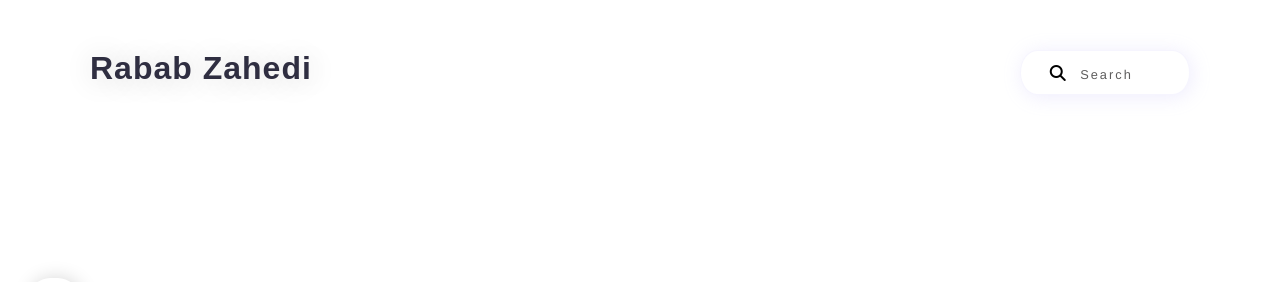
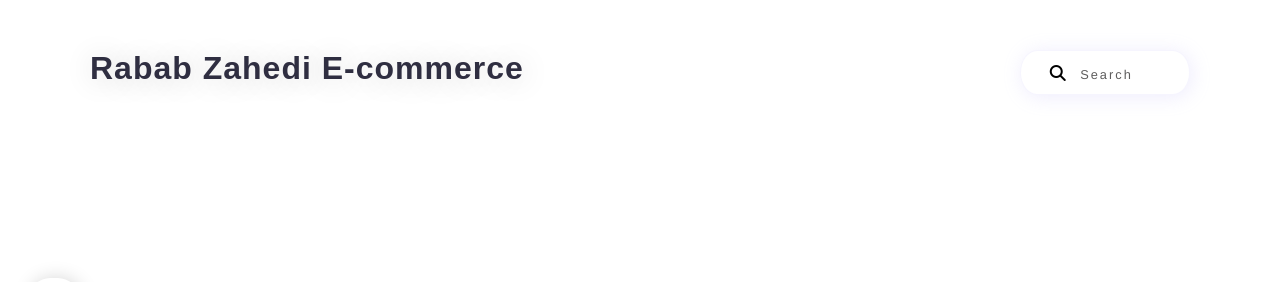
Before and after one commit to Rababzahedi/e-commerce-sample-project-2, a plain HTML site: page index.html in a window 1280 px wide. Shown: the top 282 px of the page. Drawn offline with Linux system fonts and the light colour scheme.

Commit message:
Initial commit

```diff
--- a/index.html
+++ b/index.html
@@ -17,7 +17,7 @@
 <body>
     <div class="container">
         <div class="logo">
-            <a href="">Rabab Zahedi</a>
+            <a href="">Rabab Zahedi E-commerce</a>
         </div>
         <div class="search-area">
             <div class="searchbox">
```
